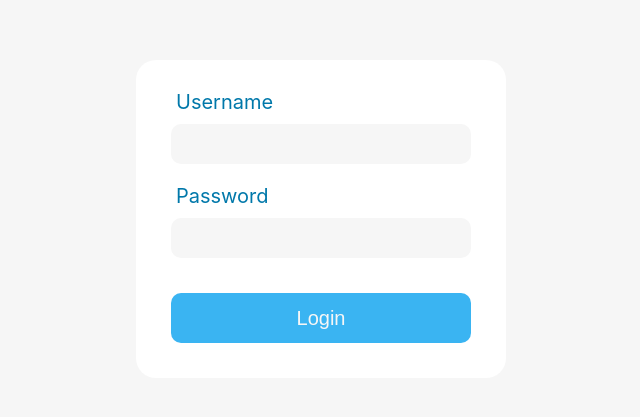
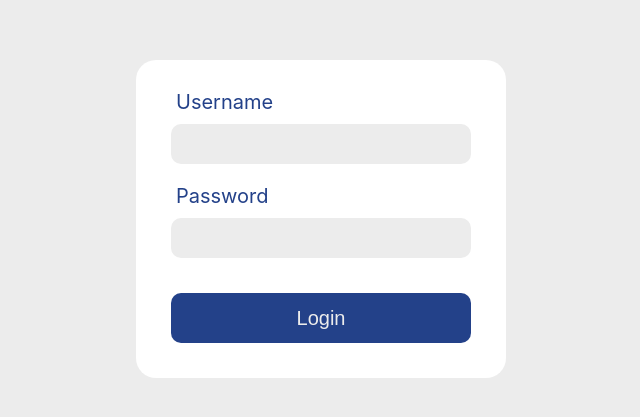
Before and after one commit to gass-git/login-form, a React (Create React App) app: page / in a window 1280 px wide. Shown: the part 181-598 px from the top of the page, without its empty margins (319-959 px from the left). Built offline with nearby package versions, Linux system fonts and the light colour scheme.

Commit message:
improved color scheme

```diff
--- a/src/global/root.css
+++ b/src/global/root.css
@@ -1,8 +1,8 @@
 :root {
-  --grey: #F6F6F6;
+  --grey: #ececec;
   --font-size: 20px;
-  --label-font-color: #0078AA;
+  --label-font-color: #234189;
   --input-font-color: #2C3333;
-  --btn-color: #3AB4F2;
-  --btn-color-hover: #229bd7;
+  --btn-color: #234189;
+  --btn-color-hover: #2b4fa3;
 }
```
Also changed, not shown: 1 other file (tests, documents, lock files or other folders).
